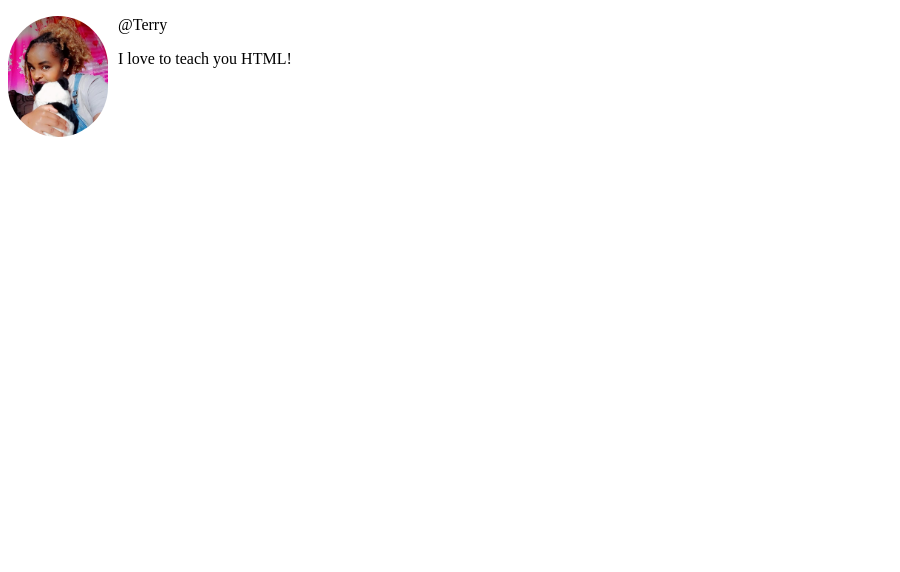
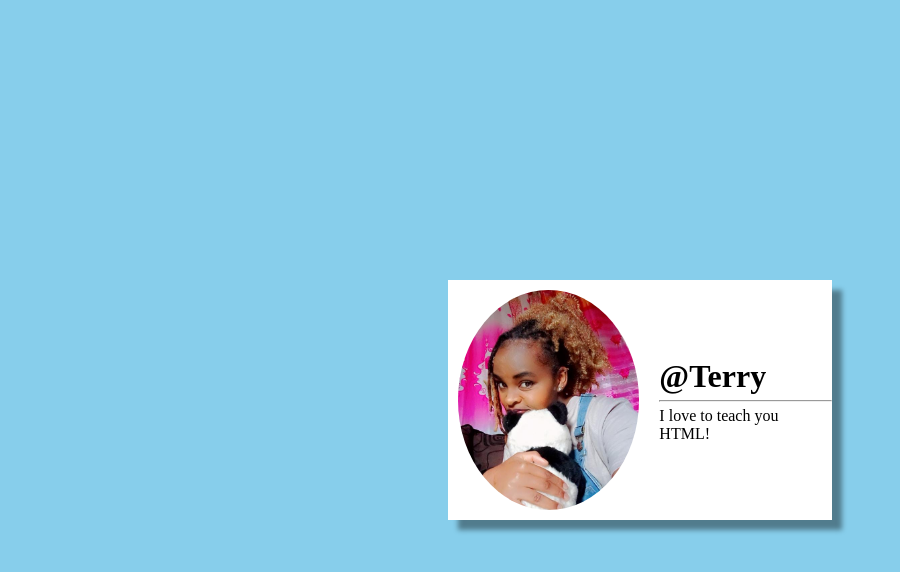
Before and after one commit to ck-jr/demo, a plain HTML site: page index.html in a window 1280 px wide. Shown: the whole page, without its empty margins (0-900 px from the left). Drawn offline with Linux system fonts and the light colour scheme.

Commit message:
style: css styles

```diff
--- a/index.html
+++ b/index.html
@@ -2,18 +2,21 @@
 <html>
   <head>
     <title>My first web page</title>
-        <style>
-            img{
-                width: 100px;
-                border-radius: 50px;
-                float: left;
-                margin-right: 10px;
-            }
-        </style>
+    <link rel="stylesheet" href="src/css/styles.css">
 </head>
   <body>
-        <img src="images/WhatsApp Image 2023-09-14 at 00.10.20.jpg">
-        <p>@Terry</p>
+    <div class="hero">
+      <div class="image">
+        <img src="images/WhatsApp Image 2023-09-14 at 00.10.20.jpg" />
+        <br>
+        <div>
+            <p class="name">@Terry</p>
+
+            <hr/>
             <p>I love to teach you HTML!</p>
+        </div>
+
+      </div>
+    </div>
   </body>
 </html>
--- a/src/css/styles.css
+++ b/src/css/styles.css
@@ -1,6 +1,41 @@
+*{
+    margin: 0;
+    box-sizing: border-box;
+    padding: 0;
+}
+
 img{
-    width: 100px;
+    width: auto;
     border-radius: 50px;
-    float: left;
     margin-right: 10px;
+    padding: 10px;
+    height: 30vh;
+    border-radius: 100%;
 }
+
+.hero{
+    background-color: skyblue;
+    height: 100vh;
+    display: flex;
+
+}
+
+.image{
+    width: 30%;
+    margin: auto;
+    background-color: white;
+    height: fit-content;
+    display: flex;
+    align-items: center;
+    box-shadow: 10px 10px 5px rgba(0, 0, 0, .4);
+}
+
+.image .name{
+    font-weight: bold;
+    font-size: 2rem;
+}
+
+.image hr{
+    width: 100%;
+    margin: 5px 0 5px 0;
+}
```
Lines whose indentation alone changed are shown as unchanged.
